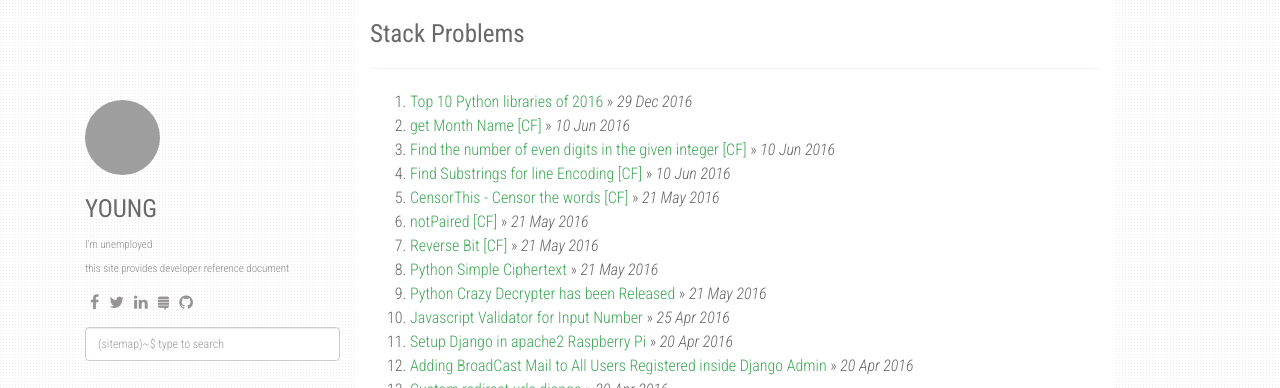
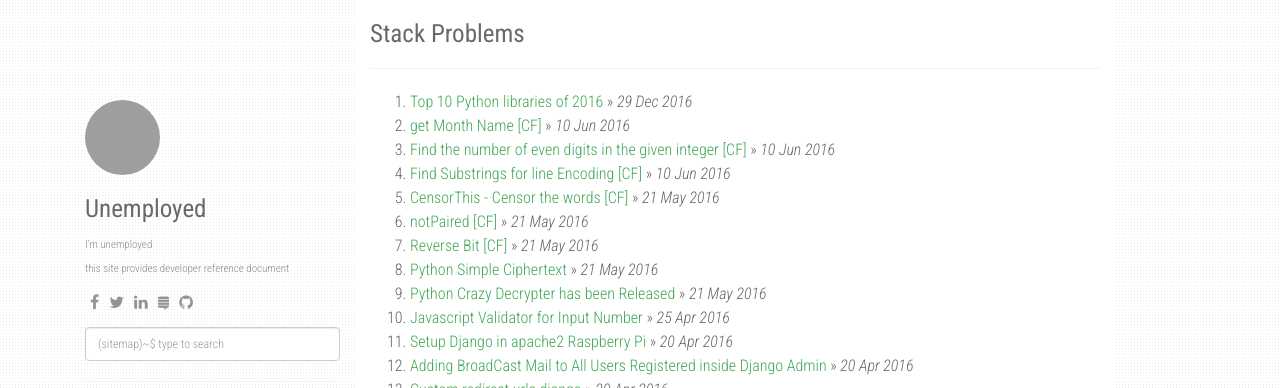
Before and after one commit to dev-docs/document, a Jekyll site: the page built from index.html, in a window 1280 px wide. Shown: the top 388 px of the page. Built offline with Jekyll 4.4.1, drawn with Linux system fonts in a browser that asks for light colours; nearby versions of some CDN libraries; the list of posts is cut into pages by our own code; grey boxes are pictures that could not be loaded.

Commit message:
Unemployed
Unemployed

```diff
--- a/_config.yml
+++ b/_config.yml
@@ -1,6 +1,6 @@
 title: Stack Problems
 description: My Personal Stack Problems
-author: YOUNG
+author: Unemployed
 github: https://dev-docs.github.io
 about: I'm unemployed　　　　　　　　　　　　　  　　　this site provides developer reference document
 disqus_shortname: stackproblems
```
